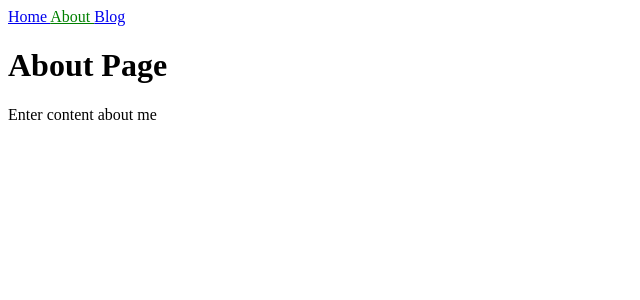
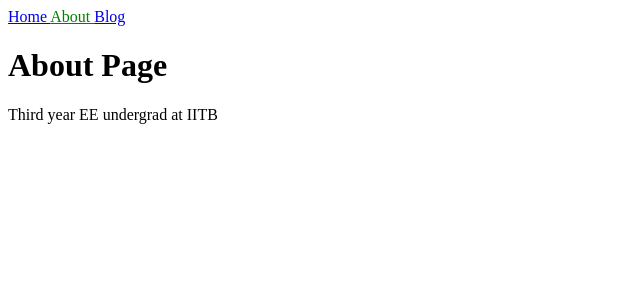
Before and after one commit to sumeetkrm/sumeetkrm.github.io, a Jekyll site: the page built from about.md, in a window 1280 px wide. Shown: the top 300 px of the page, without its empty margins (0-640 px from the left). Built offline with Jekyll 4.4.1, drawn with Linux system fonts in a browser that asks for light colours.

Commit message:
some changes

```diff
--- a/_posts/2022-02-27-Second-Blog.html
+++ b/_posts/2022-02-27-Second-Blog.html
@@ -2,4 +2,4 @@
 layout: post
 author: sumeet
 ---
-Second BLog - 2919
+Second Blog
--- a/_posts/2022-02-28-First-blog.html
+++ b/_posts/2022-02-28-First-blog.html
@@ -2,4 +2,4 @@
 layout: post
 author: sumeet
 ---
-Hello frends, welcome to my first blog.
+Hej! welcome to my what will be my first blog.
--- a/about.md
+++ b/about.md
@@ -4,4 +4,4 @@ title: About
 ---
 
 # About Page
-Enter content about me
+Third year EE undergrad at IITB
--- a/index.html
+++ b/index.html
@@ -3,4 +3,4 @@
 layout: default
 title: Home-blog
 ---
-<h1>{{"Hello World!" | downcase}}</h1>
+<h1 style="text-align: center;"> Work in Progress </h1>
```
